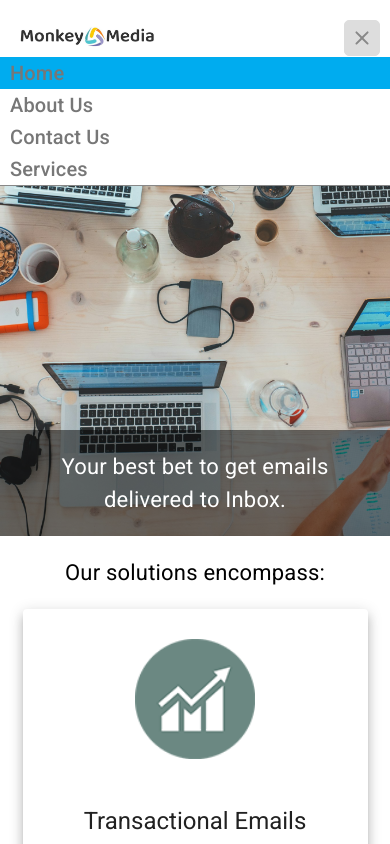
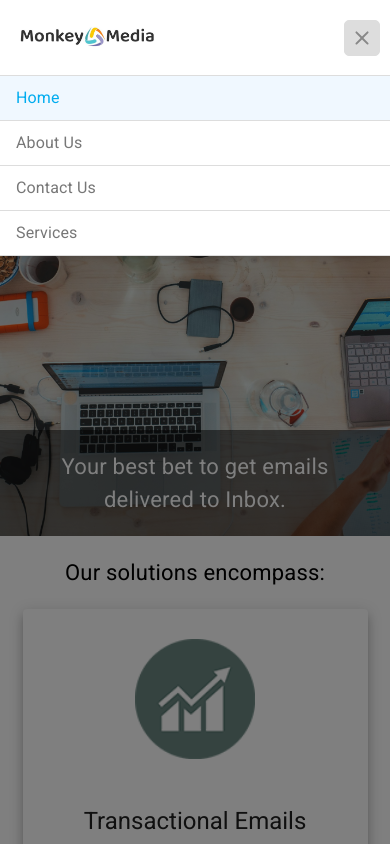
Before and after one commit to Shubham-2899/abce-marketing, a React (Vite) app: page /home in a window 390 px wide. Both pictures are taken after a click on the button 362 px from the left and 37 px from the top of the page. Shown: the top 844 px of the page. Built offline with nearby package versions, Linux system fonts and the light colour scheme.

Commit message:
mobile screen nav bar updated

```diff
--- a/src/components/Header.tsx
+++ b/src/components/Header.tsx
@@ -5,10 +5,10 @@
 import Toolbar from "@mui/material/Toolbar";
 import IconButton from "@mui/material/IconButton";
 import Typography from "@mui/material/Typography";
+import Button from "@mui/material/Button";
 import MenuRoundedIcon from "@mui/icons-material/MenuRounded";
-import Button from "@mui/material/Button";
+import ClearRoundedIcon from "@mui/icons-material/ClearRounded";
 import mms from "../assets/mms.jpeg";
-import ClearRoundedIcon from "@mui/icons-material/ClearRounded";
 
 const pages = ["Home", "About Us", "Contact Us", "Services"];
 
@@ -21,19 +21,26 @@
   };
 
   const handleMenuItemClick = () => {
-    setOpenNav(false); // Close the navigation menu after navigation
+    setOpenNav(false);
   };
 
   return (
+    <>
       <AppBar
         position="sticky"
         color="transparent"
         elevation={0}
-      sx={{ borderBottom: "1px solid #ddd", backgroundColor: "#fff" }}
+        sx={{
+          borderBottom: "1px solid #ddd",
+          backgroundColor: "#fff",
+        }}
       >
         <Toolbar disableGutters>
           <div style={{ flexGrow: 1 }}>
-          <Link style={{ textDecoration: "none", color: "#777" }} to={`/home`}>
+            <Link
+              style={{ textDecoration: "none", color: "#777" }}
+              to={`/home`}
+            >
               <img
                 src={mms}
                 alt="monkey media email marketing"
@@ -45,6 +52,7 @@
               />
             </Link>
           </div>
+          {/* Mobile Menu Toggle */}
           <Box
             sx={{
               display: { xs: "flex", md: "none" },
@@ -59,11 +67,7 @@
           >
             <IconButton
               size="large"
-            aria-label="account of current user"
-            aria-controls="menu-appbar"
-            aria-haspopup="true"
               onClick={handleOpenNavMenu}
-            color="inherit"
               sx={{
                 padding: "5px",
               }}
@@ -75,49 +79,8 @@
                 <MenuRoundedIcon sx={{ color: "#888" }} />
               )}
             </IconButton>
-          {openNav && (
-            <nav
-              style={{
-                display: "flex",
-                flexDirection: "column",
-                width: "100%",
-                top: "57px",
-                left: 0,
-                position: "absolute",
-                color: "#777",
-                backgroundColor: "#fff",
-                boxShadow: "0 1px 0 #888",
-                zIndex: 9,
-              }}
-            >
-              {pages.map((page) => (
-                <Link
-                  key={page}
-                  onClick={handleMenuItemClick}
-                  style={{
-                    paddingLeft: "10px",
-                    textDecoration: "none",
-                    color: "#777",
-                    backgroundColor:
-                      location.pathname ===
-                      `/${page.toLowerCase().replace(" ", "-")}`
-                        ? "#00acef"
-                        : "transparent",
-                  }}
-                  to={`/${page.toLowerCase().replace(" ", "-")}`}
-                >
-                  <Typography
-                    variant="h6"
-                    style={{ textDecoration: "none", color: "#777" }}
-                    // to={`/${page.toLowerCase().replace(" ", "-")}`}
-                  >
-                    {page}
-                  </Typography>
-                </Link>
-              ))}
-            </nav>
-          )}
           </Box>
+          {/* Desktop Navigation */}
           <Box
             sx={{
               flexGrow: 1,
@@ -146,6 +109,70 @@
           </Box>
         </Toolbar>
       </AppBar>
+
+      {/* Fading Background and Dropdown */}
+      {openNav && (
+        <>
+          {/* Fading Background */}
+          <Box
+            onClick={handleMenuItemClick}
+            sx={{
+              position: "fixed",
+              top: 0,
+              left: 0,
+              width: "100%",
+              height: "100%",
+              backgroundColor: "rgba(0, 0, 0, 0.5)",
+              zIndex: 9, // Below the dropdown but above other content
+            }}
+          />
+          {/* Dropdown Menu */}
+          <Box
+            sx={{
+              position: "absolute",
+              top: "75px",
+              right: 0,
+              width: "100%",
+              backgroundColor: "#fff",
+              boxShadow: "0px 2px 4px rgba(0, 0, 0, 0.1)",
+              zIndex: 10,
+              borderTop: "1px solid #ddd",
+            }}
+          >
+            {pages.map((page) => (
+              <Link
+                key={page}
+                onClick={handleMenuItemClick}
+                style={{
+                  display: "block",
+                  padding: "10px 16px",
+                  textDecoration: "none",
+                  color:
+                    location.pathname ===
+                    `/${page.toLowerCase().replace(" ", "-")}`
+                      ? "#00acef"
+                      : "#777",
+                  backgroundColor:
+                    location.pathname ===
+                    `/${page.toLowerCase().replace(" ", "-")}`
+                      ? "#f0f8ff"
+                      : "transparent",
+                  fontWeight:
+                    location.pathname ===
+                    `/${page.toLowerCase().replace(" ", "-")}`
+                      ? "bold"
+                      : "normal",
+                  borderBottom: "1px solid #ddd",
+                }}
+                to={`/${page.toLowerCase().replace(" ", "-")}`}
+              >
+                <Typography variant="body1">{page}</Typography>
+              </Link>
+            ))}
+          </Box>
+        </>
+      )}
+    </>
   );
 }
 
```
Lines whose indentation alone changed are shown as unchanged.
